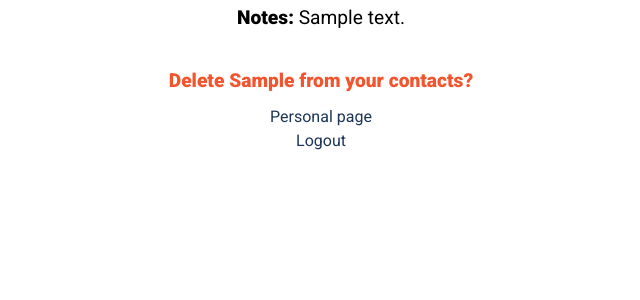
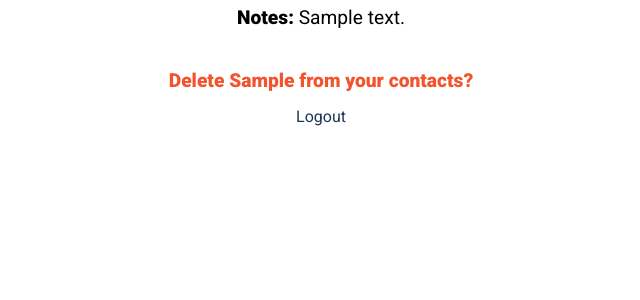
Before and after one commit to mapstonepark/tovaras-designed, a Node server app: page /contactProfile/600000000000000000000001 in a window 1280 px wide. Shown: the part 285-585 px from the top of the page, without its empty margins (319-959 px from the left). Run offline with Node 20, Linux system fonts and the light colour scheme; tables that the repository leaves empty hold one stand-in row (values such as "Sample post"); some libraries are stand-ins or nearby versions.

Commit message:
got rid of personal page...no longer needed

```diff
--- a/notes/backend/views/contactProfile.ejs
+++ b/notes/backend/views/contactProfile.ejs
@@ -48,7 +48,7 @@
 
 
 
-      <a href="/contactProfile">Personal page</a>
+
       <a href="/logout">Logout</a>
     </div>
     <script src="js/main.js"></script>
```
